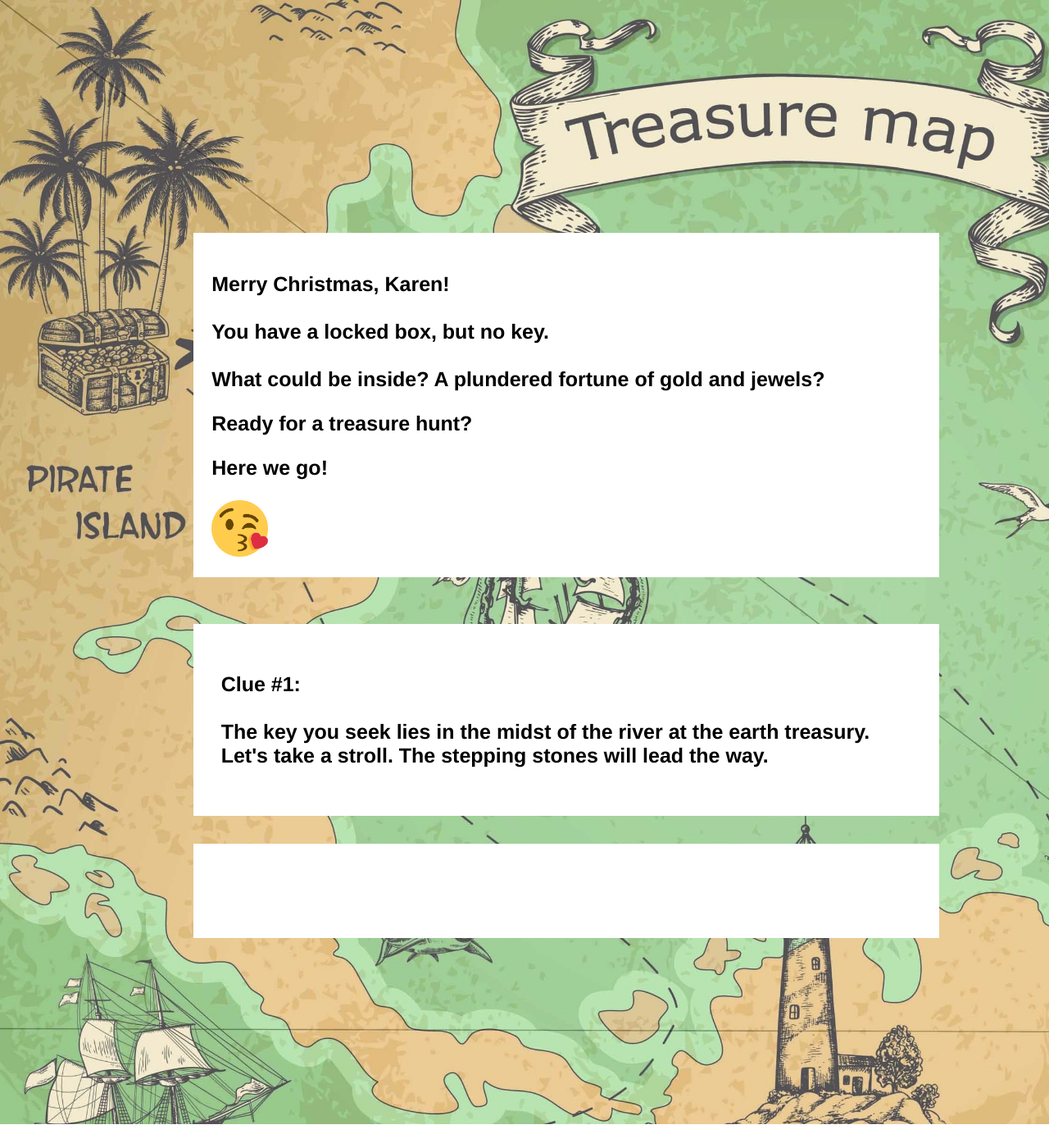
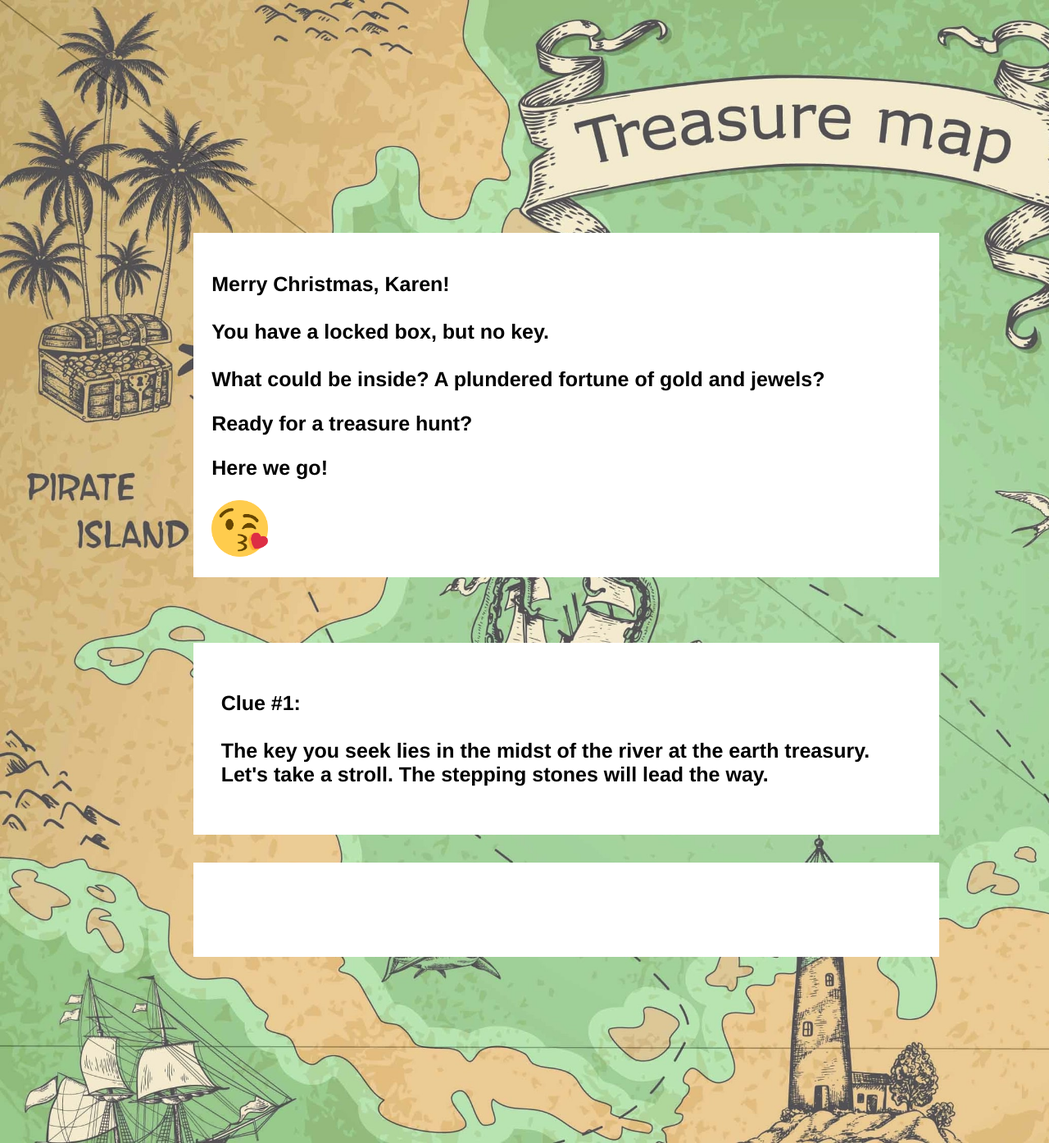
Before and after one commit to softanimal/treasure, a plain HTML site: page index.html in a window 1280 px wide. Shown: the whole page at 82% size. Before the commit the page ends 1371 px from the top, so only its background shows below. Drawn offline with Linux system fonts and the light colour scheme; grey boxes are pictures that could not be loaded.

Commit message:
update margins2

```diff
--- a/css/style.css
+++ b/css/style.css
@@ -40,9 +40,9 @@ p {
 
 .clue {
   padding: 3%;
-  margin-top: 5%;
+  margin-top: 7%;
   margin-left: 20%;
-  margin-bottom: 3%;
+  margin-bottom: 2%;
   background-color: #ffffff;
 }
 
```
